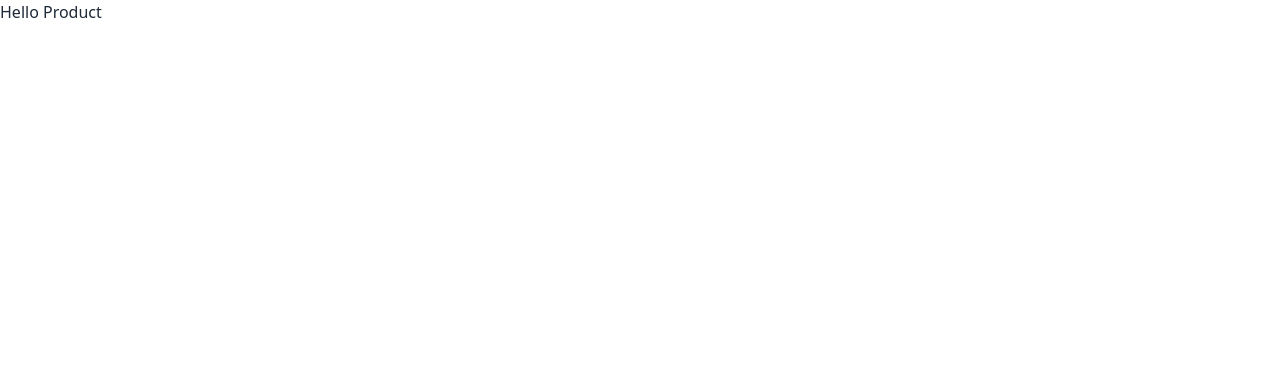
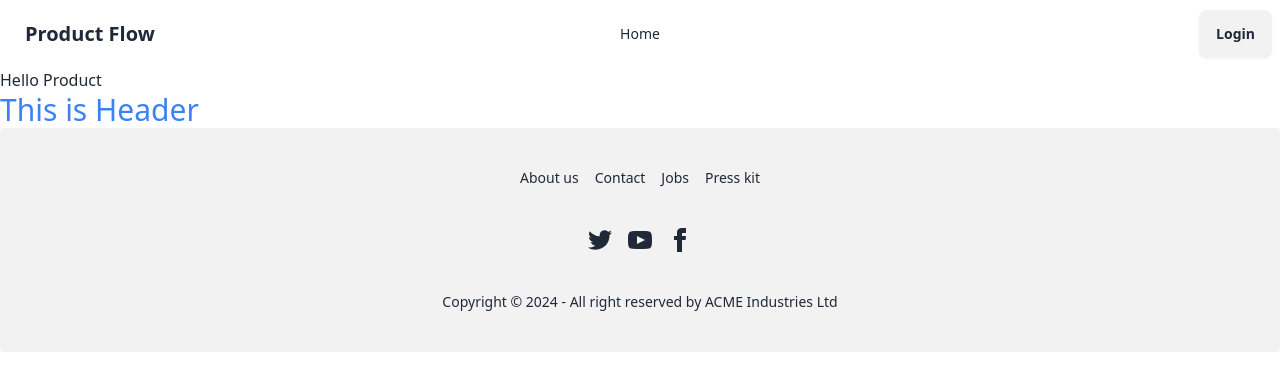
Before and after one commit to Abusayem99133/product-flow-client-site, a React (Vite) app: page / in a window 1280 px wide. Shown: the top 390 px of the page. Built offline with nearby package versions, Linux system fonts and the light colour scheme.

Commit message:
navbar and footer setup done

```diff
--- /dev/null
+++ b/src/Components/Footer/Footer.jsx
@@ -0,0 +1,61 @@
+import React from "react";
+
+const Footer = () => {
+  return (
+    <div>
+      <footer className="footer footer-center bg-base-200 text-base-content rounded p-10">
+        <nav className="grid grid-flow-col gap-4">
+          <a className="link link-hover">About us</a>
+          <a className="link link-hover">Contact</a>
+          <a className="link link-hover">Jobs</a>
+          <a className="link link-hover">Press kit</a>
+        </nav>
+        <nav>
+          <div className="grid grid-flow-col gap-4">
+            <a>
+              <svg
+                xmlns="http://www.w3.org/2000/svg"
+                width="24"
+                height="24"
+                viewBox="0 0 24 24"
+                className="fill-current"
+              >
+                <path d="M24 4.557c-.883.392-1.832.656-2.828.775 1.017-.609 1.798-1.574 2.165-2.724-.951.564-2.005.974-3.127 1.195-.897-.957-2.178-1.555-3.594-1.555-3.179 0-5.515 2.966-4.797 6.045-4.091-.205-7.719-2.165-10.148-5.144-1.29 2.213-.669 5.108 1.523 6.574-.806-.026-1.566-.247-2.229-.616-.054 2.281 1.581 4.415 3.949 4.89-.693.188-1.452.232-2.224.084.626 1.956 2.444 3.379 4.6 3.419-2.07 1.623-4.678 2.348-7.29 2.04 2.179 1.397 4.768 2.212 7.548 2.212 9.142 0 14.307-7.721 13.995-14.646.962-.695 1.797-1.562 2.457-2.549z"></path>
+              </svg>
+            </a>
+            <a>
+              <svg
+                xmlns="http://www.w3.org/2000/svg"
+                width="24"
+                height="24"
+                viewBox="0 0 24 24"
+                className="fill-current"
+              >
+                <path d="M19.615 3.184c-3.604-.246-11.631-.245-15.23 0-3.897.266-4.356 2.62-4.385 8.816.029 6.185.484 8.549 4.385 8.816 3.6.245 11.626.246 15.23 0 3.897-.266 4.356-2.62 4.385-8.816-.029-6.185-.484-8.549-4.385-8.816zm-10.615 12.816v-8l8 3.993-8 4.007z"></path>
+              </svg>
+            </a>
+            <a>
+              <svg
+                xmlns="http://www.w3.org/2000/svg"
+                width="24"
+                height="24"
+                viewBox="0 0 24 24"
+                className="fill-current"
+              >
+                <path d="M9 8h-3v4h3v12h5v-12h3.642l.358-4h-4v-1.667c0-.955.192-1.333 1.115-1.333h2.885v-5h-3.808c-3.596 0-5.192 1.583-5.192 4.615v3.385z"></path>
+              </svg>
+            </a>
+          </div>
+        </nav>
+        <aside>
+          <p>
+            Copyright © {new Date().getFullYear()} - All right reserved by ACME
+            Industries Ltd
+          </p>
+        </aside>
+      </footer>
+    </div>
+  );
+};
+
+export default Footer;
--- /dev/null
+++ b/src/Components/Header/Header.jsx
@@ -0,0 +1,11 @@
+import React from "react";
+
+const Header = () => {
+  return (
+    <div>
+      <h1 className="text-3xl text-blue-500">This is Header</h1>
+    </div>
+  );
+};
+
+export default Header;
--- a/src/Components/Home/Home.jsx
+++ b/src/Components/Home/Home.jsx
@@ -1,9 +1,11 @@
 import React from "react";
+import Header from "../Header/Header";
 
 const Home = () => {
   return (
     <div>
       <h2>Hello Product</h2>
+      <Header />
     </div>
   );
 };
--- /dev/null
+++ b/src/Components/Main/Main.jsx
@@ -0,0 +1,21 @@
+import { Outlet } from "react-router-dom";
+import Navbar from "../Navbar/Navbar";
+import Footer from "../Footer/Footer";
+
+const Main = () => {
+  return (
+    <div>
+      <div>
+        <Navbar />
+      </div>
+      <div>
+        <Outlet />
+      </div>
+      <div>
+        <Footer />
+      </div>
+    </div>
+  );
+};
+
+export default Main;
--- /dev/null
+++ b/src/Components/Navbar/Navbar.jsx
@@ -0,0 +1,53 @@
+import React from "react";
+import { Link } from "react-router-dom";
+
+const Navbar = () => {
+  const navItems = (
+    <>
+      <li>
+        <Link>Home</Link>
+      </li>
+    </>
+  );
+  return (
+    <div>
+      <div className="navbar bg-base-100">
+        <div className="navbar-start">
+          <div className="dropdown">
+            <div tabIndex={0} role="button" className="btn btn-ghost lg:hidden">
+              <svg
+                xmlns="http://www.w3.org/2000/svg"
+                className="h-5 w-5"
+                fill="none"
+                viewBox="0 0 24 24"
+                stroke="currentColor"
+              >
+                <path
+                  strokeLinecap="round"
+                  strokeLinejoin="round"
+                  strokeWidth="2"
+                  d="M4 6h16M4 12h8m-8 6h16"
+                />
+              </svg>
+            </div>
+            <ul
+              tabIndex={0}
+              className="menu menu-sm dropdown-content bg-base-100 rounded-box z-[1] mt-3 w-52 p-2 shadow"
+            >
+              {navItems}
+            </ul>
+          </div>
+          <a className="btn btn-ghost text-xl">Product Flow</a>
+        </div>
+        <div className="navbar-center hidden lg:flex">
+          <ul className="menu menu-horizontal px-1">{navItems}</ul>
+        </div>
+        <div className="navbar-end">
+          <a className="btn">Login</a>
+        </div>
+      </div>
+    </div>
+  );
+};
+
+export default Navbar;
```
Also changed, not shown: src/Components/Routes.jsx (+8 -1 lines).
